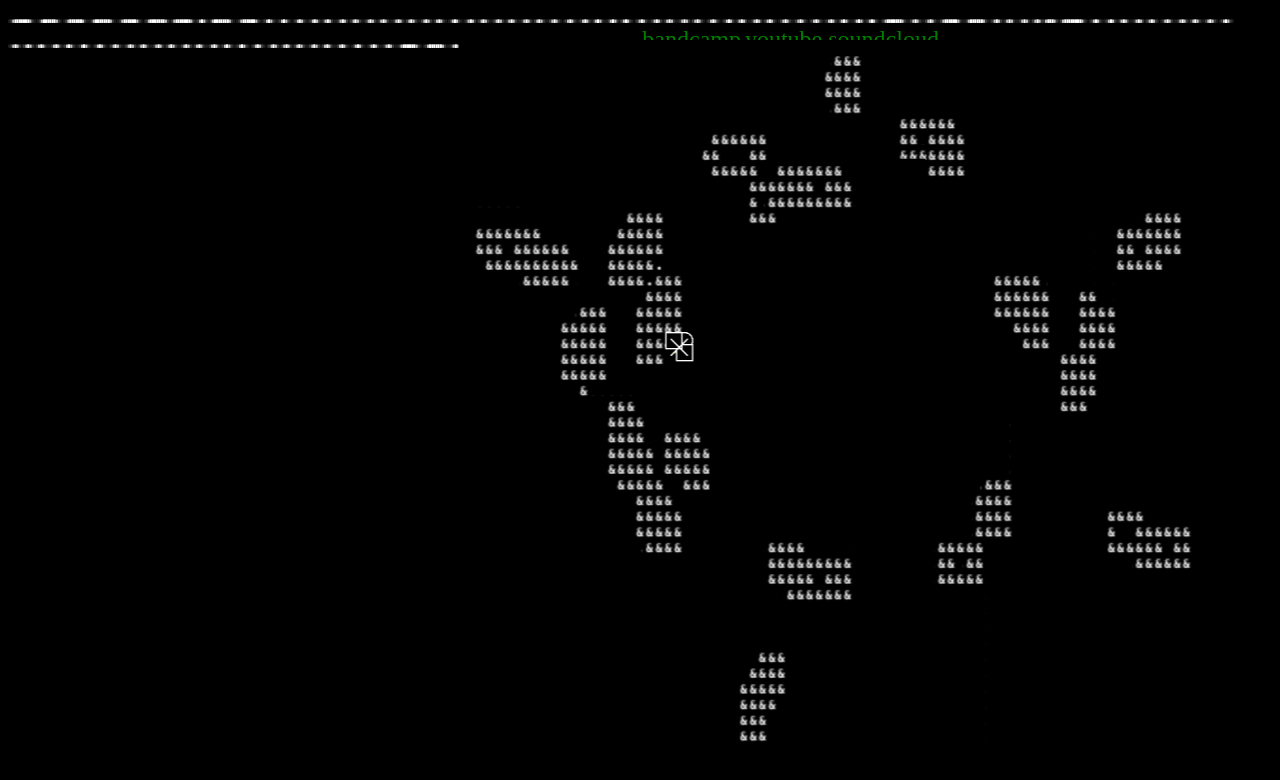
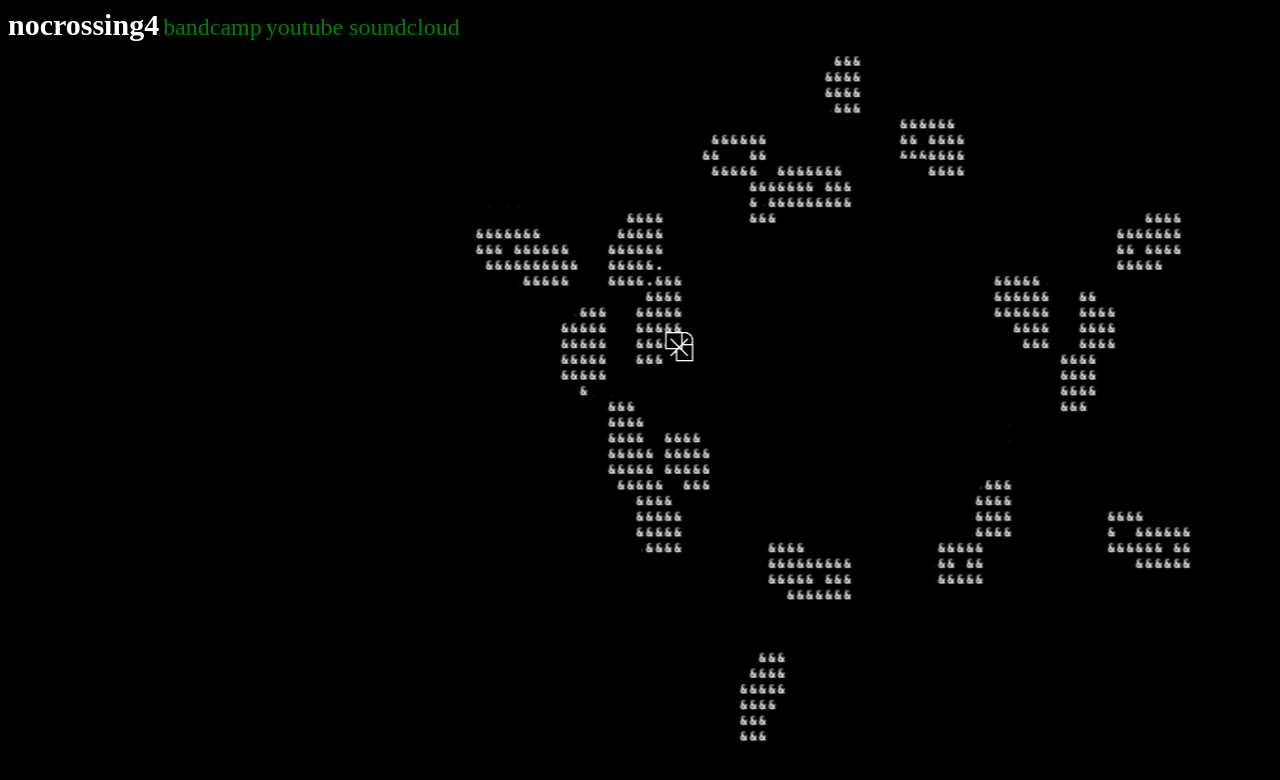
Before and after one commit to nocrossing4/nocrossing4.github.io, a plain HTML site: page index.html in a window 1280 px wide. Drawn offline with Linux system fonts and the light colour scheme.

Commit message:
Update index.html
30

```diff
--- a/index.html
+++ b/index.html
@@ -28,15 +28,7 @@ a:active {
 </style>
 
 
-  <b style="color:white;font-size: 3px;">░▒▓███████▓▒░ ░▒▓██████▓▒░ ░▒▓██████▓▒░░▒▓███████▓▒░ ░▒▓██████▓▒░ ░▒▓███████▓▒░▒▓███████▓▒░▒▓█▓▒░▒▓███████▓▒░ ░▒▓██████▓▒░░▒▓█▓▒░░▒▓█▓▒░
-░▒▓█▓▒░░▒▓█▓▒░▒▓█▓▒░░▒▓█▓▒░▒▓█▓▒░░▒▓█▓▒░▒▓█▓▒░░▒▓█▓▒░▒▓█▓▒░░▒▓█▓▒░▒▓█▓▒░     ░▒▓█▓▒░      ░▒▓█▓▒░▒▓█▓▒░░▒▓█▓▒░▒▓█▓▒░░▒▓█▓▒░▒▓█▓▒░░▒▓█▓▒░
-░▒▓█▓▒░░▒▓█▓▒░▒▓█▓▒░░▒▓█▓▒░▒▓█▓▒░      ░▒▓█▓▒░░▒▓█▓▒░▒▓█▓▒░░▒▓█▓▒░▒▓█▓▒░     ░▒▓█▓▒░      ░▒▓█▓▒░▒▓█▓▒░░▒▓█▓▒░▒▓█▓▒░      ░▒▓█▓▒░░▒▓█▓▒░
-░▒▓█▓▒░░▒▓█▓▒░▒▓█▓▒░░▒▓█▓▒░▒▓█▓▒░      ░▒▓███████▓▒░░▒▓█▓▒░░▒▓█▓▒░░▒▓██████▓▒░░▒▓██████▓▒░░▒▓█▓▒░▒▓█▓▒░░▒▓█▓▒░▒▓█▓▒▒▓███▓▒░▒▓████████▓▒░
-░▒▓█▓▒░░▒▓█▓▒░▒▓█▓▒░░▒▓█▓▒░▒▓█▓▒░      ░▒▓█▓▒░░▒▓█▓▒░▒▓█▓▒░░▒▓█▓▒░      ░▒▓█▓▒░     ░▒▓█▓▒░▒▓█▓▒░▒▓█▓▒░░▒▓█▓▒░▒▓█▓▒░░▒▓█▓▒░      ░▒▓█▓▒░
-░▒▓█▓▒░░▒▓█▓▒░▒▓█▓▒░░▒▓█▓▒░▒▓█▓▒░░▒▓█▓▒░▒▓█▓▒░░▒▓█▓▒░▒▓█▓▒░░▒▓█▓▒░      ░▒▓█▓▒░     ░▒▓█▓▒░▒▓█▓▒░▒▓█▓▒░░▒▓█▓▒░▒▓█▓▒░░▒▓█▓▒░      ░▒▓█▓▒░
-░▒▓█▓▒░░▒▓█▓▒░░▒▓██████▓▒░ ░▒▓██████▓▒░░▒▓█▓▒░░▒▓█▓▒░░▒▓██████▓▒░░▒▓███████▓▒░▒▓███████▓▒░░▒▓█▓▒░▒▓█▓▒░░▒▓█▓▒░░▒▓██████▓▒░       ░▒▓█▓▒░
-
-                                                                                                                                         </b>
+  <b style="color:white;font-size: 30px;">nocrossing4</b>
   <a href="https://nocrossing4.bandcamp.com" target="_blank" style="background-color:light-green;font-size: 24px;">bandcamp</a>
   <a href="https://www.youtube.com/@nocrossing4" target="_blank" style="background-color:light-green;font-size: 24px;">youtube 	</a>
   <a href="https://soundcloud.com/nocrossing4" target="_blank" style="background-color:light-green;font-size: 24px;">soundcloud</a>
```
